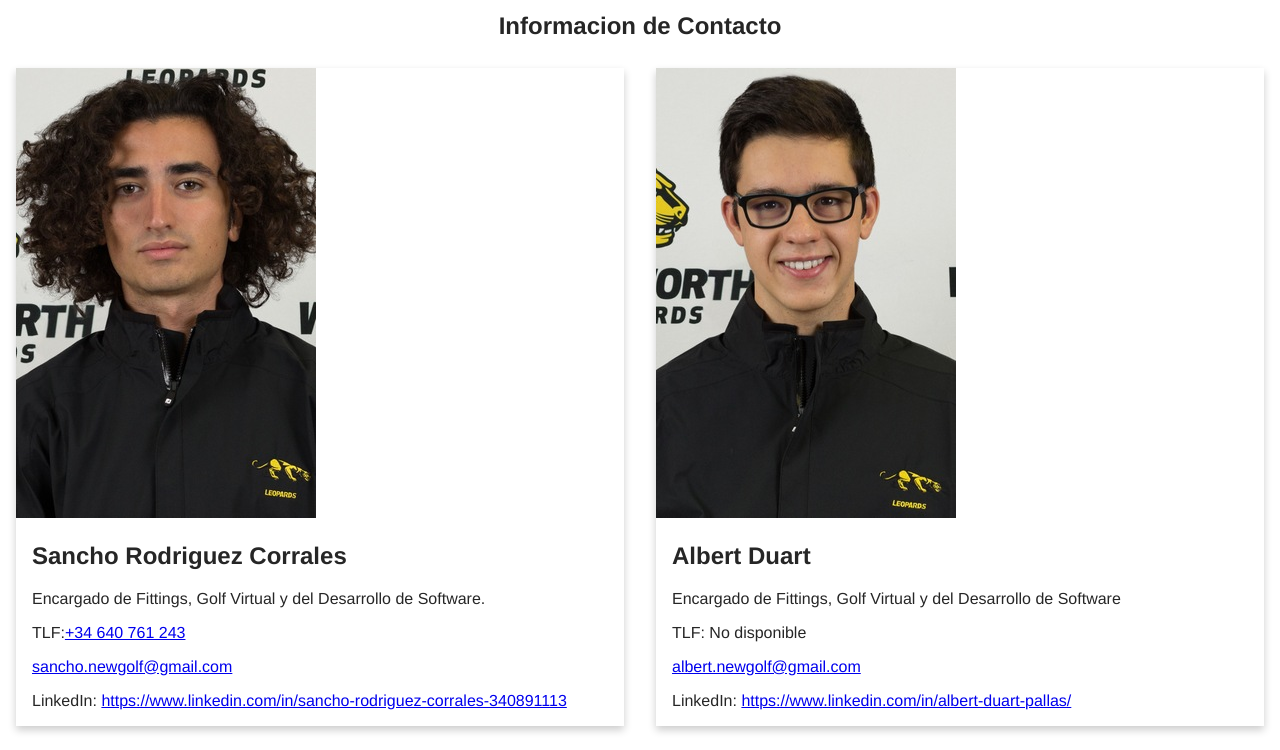
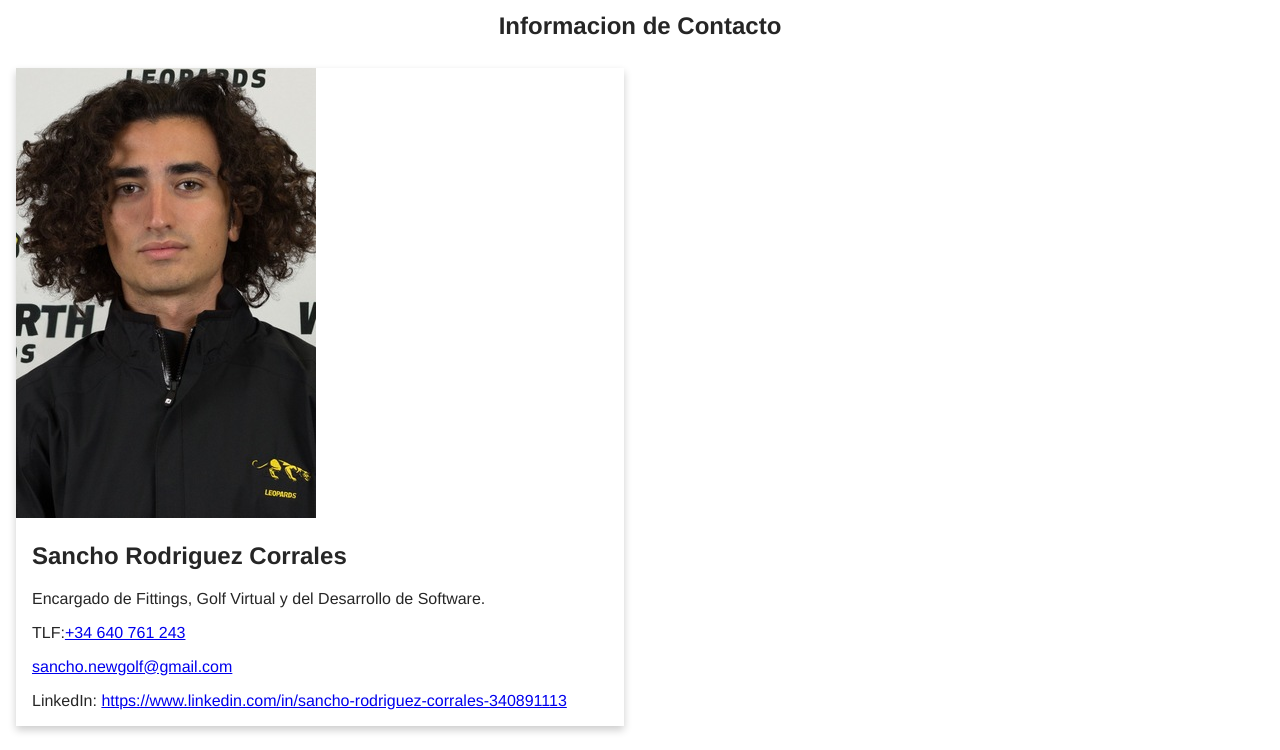
Before and after one commit to sanchonewgolf/newgolfwebsite, a plain HTML site: page contacta.html in a window 1280 px wide. Shown: the part 108-858 px from the top of the page. Drawn offline with Linux system fonts and the light colour scheme.

Commit message:
Update contacta.html

```diff
--- a/contacta.html
+++ b/contacta.html
@@ -35,18 +35,5 @@
     </div>
   </div>
 
-  <div class="column">
-    <div class="card">
-      <img src="albert.jpg" alt="profile" style="height:50%">
-      <div class="container">
-        <h2>Albert Duart</h2>
-        <p class="title">Encargado de Fittings, Golf Virtual y del Desarrollo de Software</p>
-        <p>TLF: No disponible</p>
-        <p><a href = "mailto: albert.newgolf@gmail.com">albert.newgolf@gmail.com</a></p>
-	<p> LinkedIn: <a href="https://www.linkedin.com/in/albert-duart-pallas/">https://www.linkedin.com/in/albert-duart-pallas/</a></p>
-      </div>
-    </div>
-  </div>
-
 
 </div>
```
